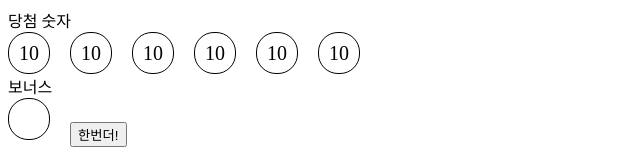
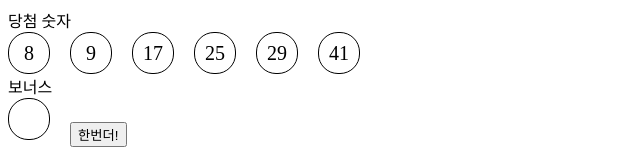
Before and after one commit to chihyeonWON/LottoGenerator, a Vue app: page / in a window 1280 px wide. Shown: the top 160 px of the page, without its empty margins (0-640 px from the left). Built offline with nearby package versions, Linux system fonts and the light colour scheme.

Commit message:
v-binding props to number=ball

```diff
--- a/src/App.vue
+++ b/src/App.vue
@@ -2,7 +2,7 @@
   <div>
     <div>당첨 숫자</div>
     <div id="결과창">
-      <lotto-ball v-for="ball in winBalls" number="10" :key="ball"></lotto-ball>
+      <lotto-ball v-for="ball in winBalls" v-bind:number="ball" :key="ball"></lotto-ball>
     </div>
     <div>보너스 </div>
     <lotto-ball v-if="bonus"></lotto-ball>
--- a/src/components/LottoBall.vue
+++ b/src/components/LottoBall.vue
@@ -1,6 +1,6 @@
 <template>
   <div class="ball" :style="{background}">
-    {{ numberData }}
+    {{ number }}
   </div>
 </template>
 
@@ -12,7 +12,6 @@ export default {
     let background;
     return{
       background,
-      numberData: this.number,
     }
   },
 }
```
